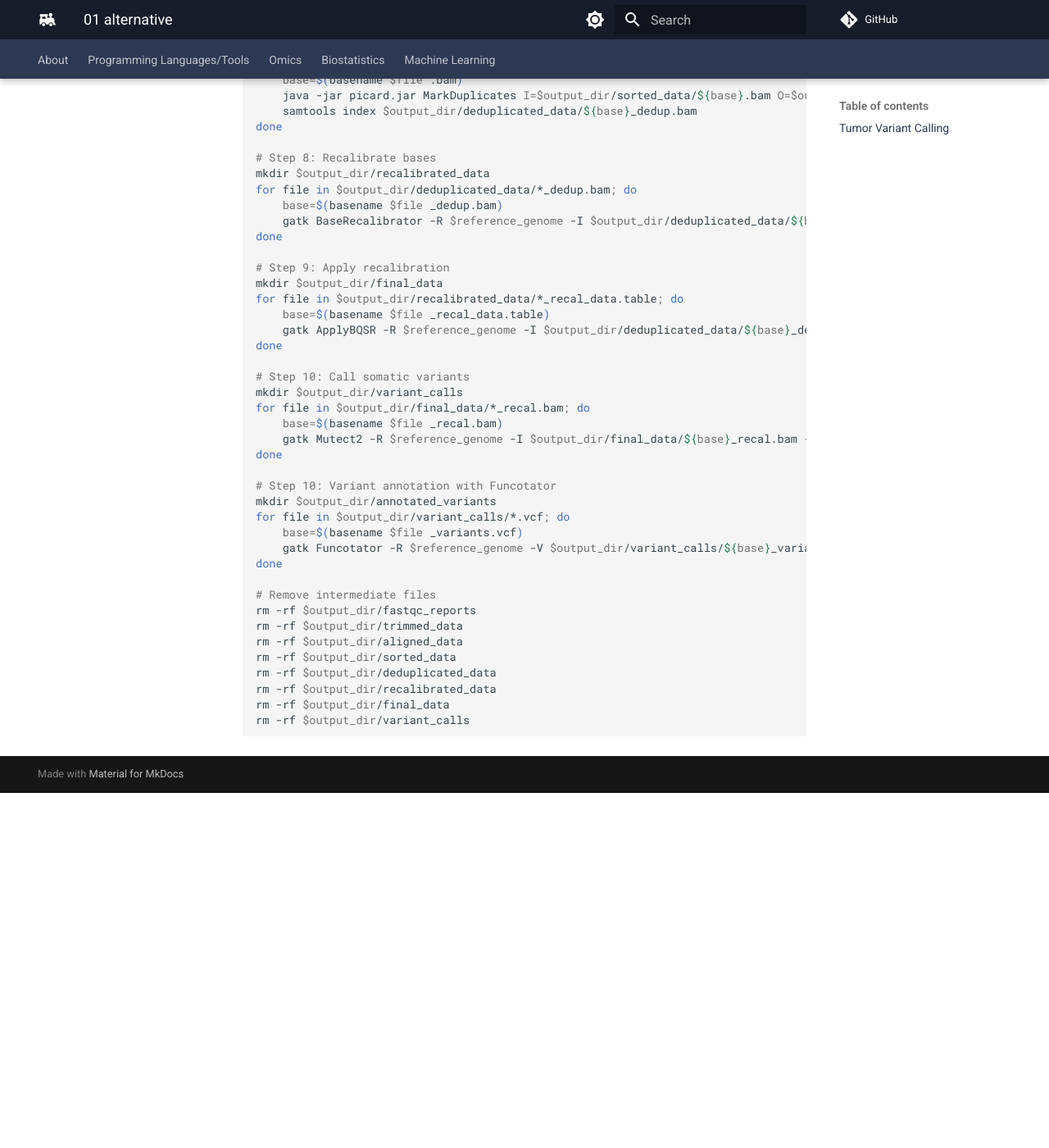
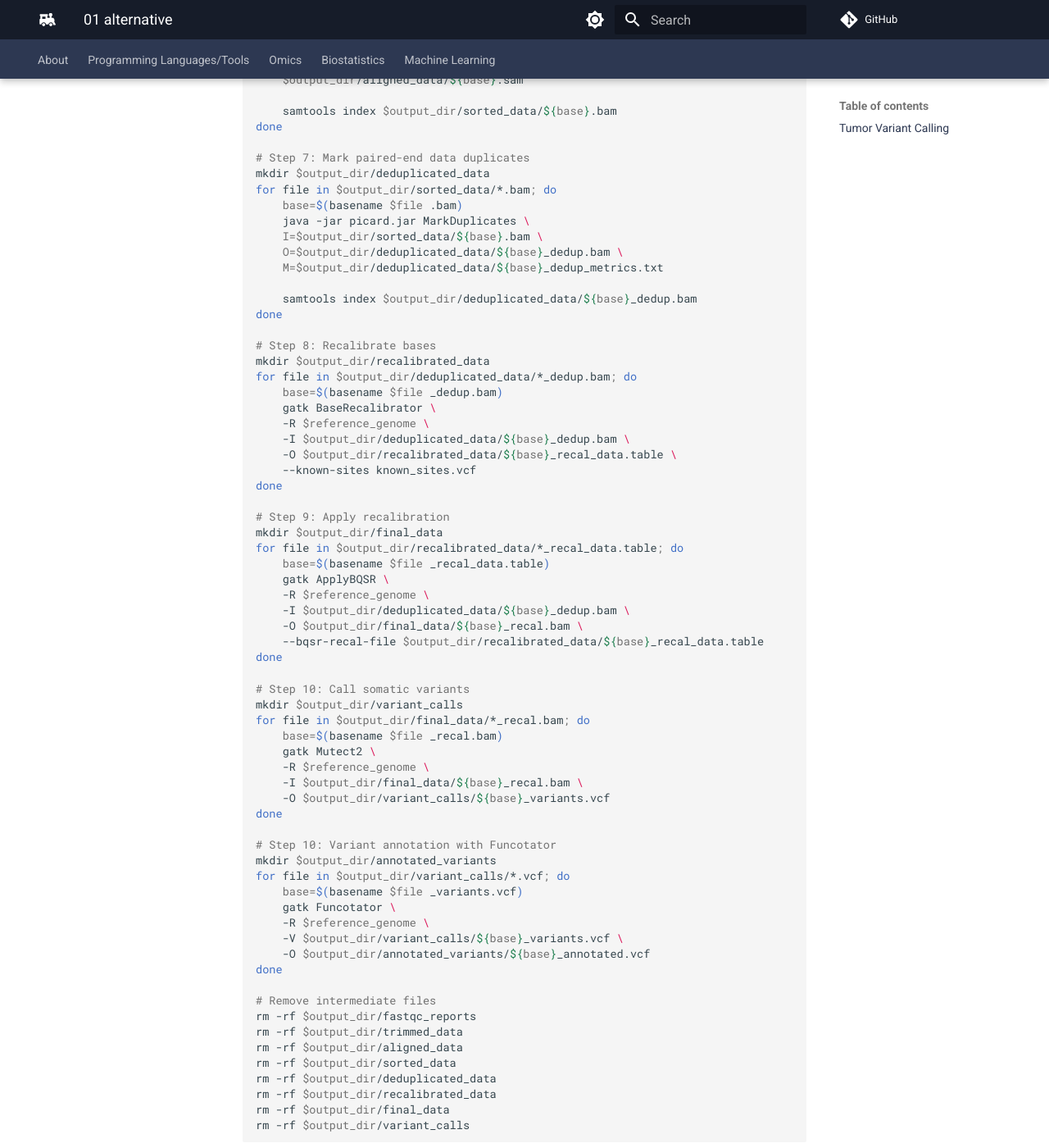
Before and after one commit to comp-tox-jhu/CompToxLab, an MkDocs documentation site: the page built from docs/omics/genomics/tumor_variant_calling/01_alternative.md, in a window 1280 px wide and 1400 px high, scrolled down 924 px. Shown: the whole window at 82% size. Built offline with MkDocs 1.6.1 and Material for MkDocs 9.7.7, drawn with Linux system fonts in a browser that asks for light colours; comment, search, counter and statistics services are not loaded; before the commit the page ends 1891 px from its top, so only the background shows below that; some of the changed text lies outside the part shown.

Commit message:
Update 01_alternative.md

```diff
--- a/docs/omics/genomics/tumor_variant_calling/01_alternative.md
+++ b/docs/omics/genomics/tumor_variant_calling/01_alternative.md
@@ -15,7 +15,10 @@ fastqc -o $output_dir/fastqc_reports $fastq_dir/*.fastq
 mkdir $output_dir/trimmed_data
 for file in $fastq_dir/*_R1.fastq; do
     base=$(basename $file _R1.fastq)
-    trim_galore --paired --output_dir $output_dir/trimmed_data $fastq_dir/${base}_R1.fastq $fastq_dir/${base}_R2.fastq
+    trim_galore --paired \
+    --output_dir $output_dir/trimmed_data \
+    $fastq_dir/${base}_R1.fastq \
+    $fastq_dir/${base}_R2.fastq
 done
 
 # Step 4: Index the reference genome
@@ -25,14 +28,19 @@ bwa index $reference_genome
 mkdir $output_dir/aligned_data
 for file in $output_dir/trimmed_data/*_val_1.fq; do
     base=$(basename $file _val_1.fq)
-    bwa mem $reference_genome $output_dir/trimmed_data/${base}_val_1.fq $output_dir/trimmed_data/${base}_val_2.fq > $output_dir/aligned_data/${base}.sam
+    bwa mem $reference_genome \
+    $output_dir/trimmed_data/${base}_val_1.fq \
+    $output_dir/trimmed_data/${base}_val_2.fq > $output_dir/aligned_data/${base}.sam
 done
 
 # Step 6: Sort and merge paired-end files
 mkdir $output_dir/sorted_data
 for file in $output_dir/aligned_data/*.sam; do
     base=$(basename $file .sam)
-    samtools sort -o $output_dir/sorted_data/${base}.bam $output_dir/aligned_data/${base}.sam
+    samtools sort -o \
+    $output_dir/sorted_data/${base}.bam \
+    $output_dir/aligned_data/${base}.sam
+
     samtools index $output_dir/sorted_data/${base}.bam
 done
 
@@ -40,7 +48,11 @@ done
 mkdir $output_dir/deduplicated_data
 for file in $output_dir/sorted_data/*.bam; do
     base=$(basename $file .bam)
-    java -jar picard.jar MarkDuplicates I=$output_dir/sorted_data/${base}.bam O=$output_dir/deduplicated_data/${base}_dedup.bam M=$output_dir/deduplicated_data/${base}_dedup_metrics.txt
+    java -jar picard.jar MarkDuplicates \
+    I=$output_dir/sorted_data/${base}.bam \
+    O=$output_dir/deduplicated_data/${base}_dedup.bam \
+    M=$output_dir/deduplicated_data/${base}_dedup_metrics.txt
+
     samtools index $output_dir/deduplicated_data/${base}_dedup.bam
 done
 
@@ -48,28 +60,42 @@ done
 mkdir $output_dir/recalibrated_data
 for file in $output_dir/deduplicated_data/*_dedup.bam; do
     base=$(basename $file _dedup.bam)
-    gatk BaseRecalibrator -R $reference_genome -I $output_dir/deduplicated_data/${base}_dedup.bam -O $output_dir/recalibrated_data/${base}_recal_data.table --known-sites known_sites.vcf
+    gatk BaseRecalibrator \
+    -R $reference_genome \
+    -I $output_dir/deduplicated_data/${base}_dedup.bam \
+    -O $output_dir/recalibrated_data/${base}_recal_data.table \
+    --known-sites known_sites.vcf
 done
 
 # Step 9: Apply recalibration
 mkdir $output_dir/final_data
 for file in $output_dir/recalibrated_data/*_recal_data.table; do
     base=$(basename $file _recal_data.table)
-    gatk ApplyBQSR -R $reference_genome -I $output_dir/deduplicated_data/${base}_dedup.bam -O $output_dir/final_data/${base}_recal.bam --bqsr-recal-file $output_dir/recalibrated_data/${base}_recal_data.table
+    gatk ApplyBQSR \
+    -R $reference_genome \
+    -I $output_dir/deduplicated_data/${base}_dedup.bam \
+    -O $output_dir/final_data/${base}_recal.bam \
+    --bqsr-recal-file $output_dir/recalibrated_data/${base}_recal_data.table
 done
 
 # Step 10: Call somatic variants
 mkdir $output_dir/variant_calls
 for file in $output_dir/final_data/*_recal.bam; do
     base=$(basename $file _recal.bam)
-    gatk Mutect2 -R $reference_genome -I $output_dir/final_data/${base}_recal.bam -O $output_dir/variant_calls/${base}_variants.vcf
+    gatk Mutect2 \
+    -R $reference_genome \
+    -I $output_dir/final_data/${base}_recal.bam \
+    -O $output_dir/variant_calls/${base}_variants.vcf
 done
 
 # Step 10: Variant annotation with Funcotator
 mkdir $output_dir/annotated_variants
 for file in $output_dir/variant_calls/*.vcf; do
     base=$(basename $file _variants.vcf)
-    gatk Funcotator -R $reference_genome -V $output_dir/variant_calls/${base}_variants.vcf -O $output_dir/annotated_variants/${base}_annotated.vcf
+    gatk Funcotator \
+    -R $reference_genome \
+    -V $output_dir/variant_calls/${base}_variants.vcf \
+    -O $output_dir/annotated_variants/${base}_annotated.vcf
 done
 
 # Remove intermediate files
```
